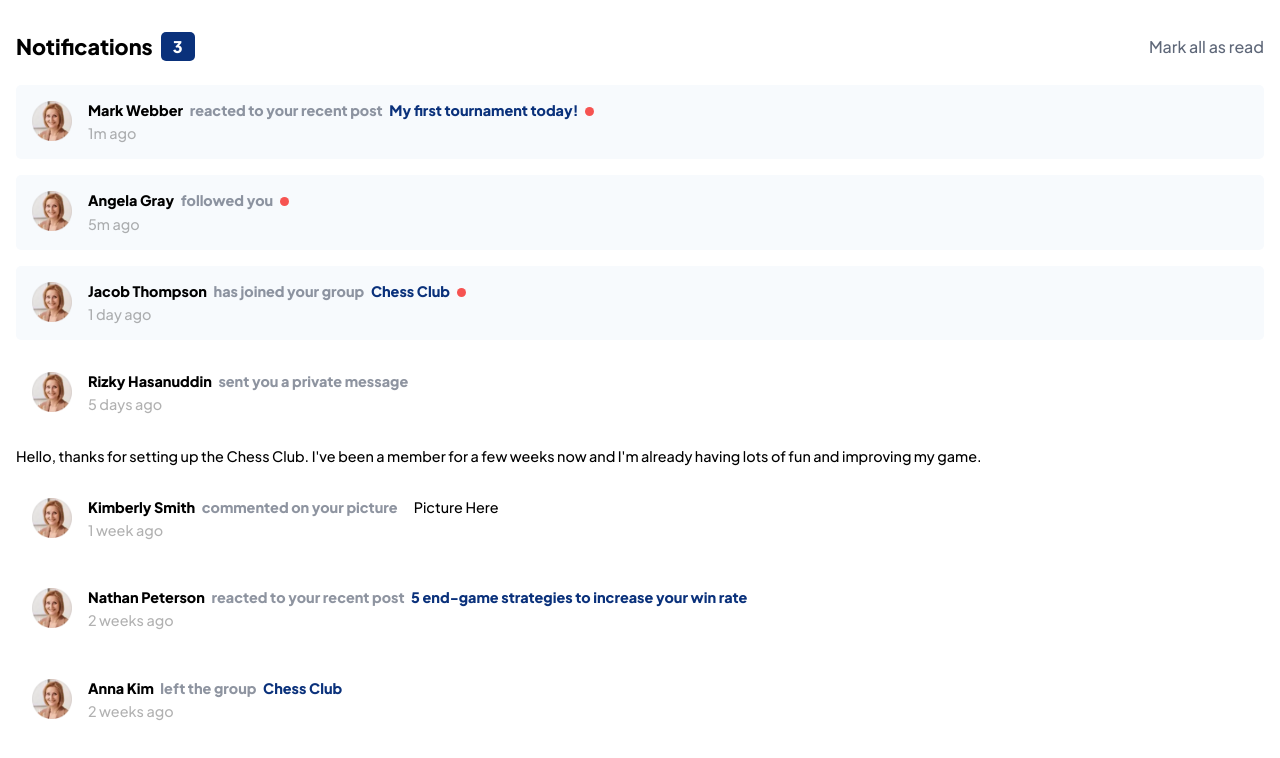
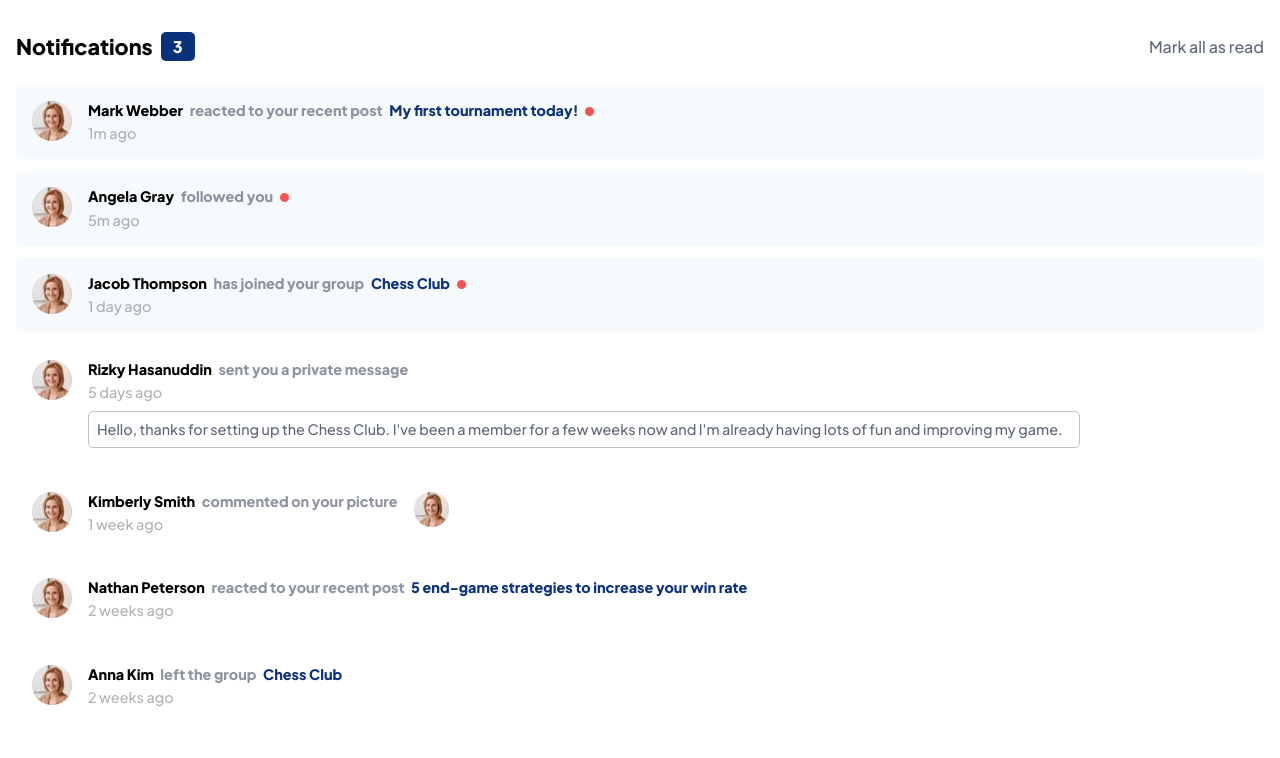
Before and after one commit to ryangholland/notifications-page, a React (Vite) app: page / in a window 1280 px wide. Shown: the top 758 px of the page. Built offline with nearby package versions, Linux system fonts and the light colour scheme.

Commit message:
Style comment block and comment pic

```diff
--- a/src/components/Notification.jsx
+++ b/src/components/Notification.jsx
@@ -23,10 +23,11 @@ function Notification({
             {!read && <span className="unread-dot"></span>}
           </p>
           <p className="notification-time">{time} ago</p>
+          {message && <div className="message-div">{message}</div>}
         </div>
-        {picture && <div>{picture}</div>}
+        {picture && <img className="comment-pic" src={pic} alt="#" />}
       </div>
-      {message && <div className="message-div">{message}</div>}
+
     </>
   );
 }
--- a/src/main.css
+++ b/src/main.css
@@ -73,7 +73,7 @@ h1 {
 .notification-list {
   display: flex;
   flex-direction: column;
-  gap: 1rem;
+  gap: 0.75rem;
   font-size: 0.9rem;
   line-height: 1.2rem;
 }
@@ -81,7 +81,6 @@ h1 {
 .notification-div {
   border-radius: 5px;
   display: flex;
-
   padding: 1rem;
   gap: 1rem;
 }
@@ -125,3 +124,17 @@ h1 {
   display: inline-block;
   margin-left: 0.25rem;
 }
+
+.message-div {
+  border: solid 1px hsla(var(--clr-neu-grayish-blue-hsl), 0.6);
+  border-radius: 5px;
+  padding: 0.5rem;
+  padding-right: 1rem;
+  color: hsl(var(--clr-neu-dark-grayish-blue-hsl));
+  margin-top: 0.5rem;
+}
+
+.comment-pic {
+  height: 35px;
+  width: 35px;
+}
```
